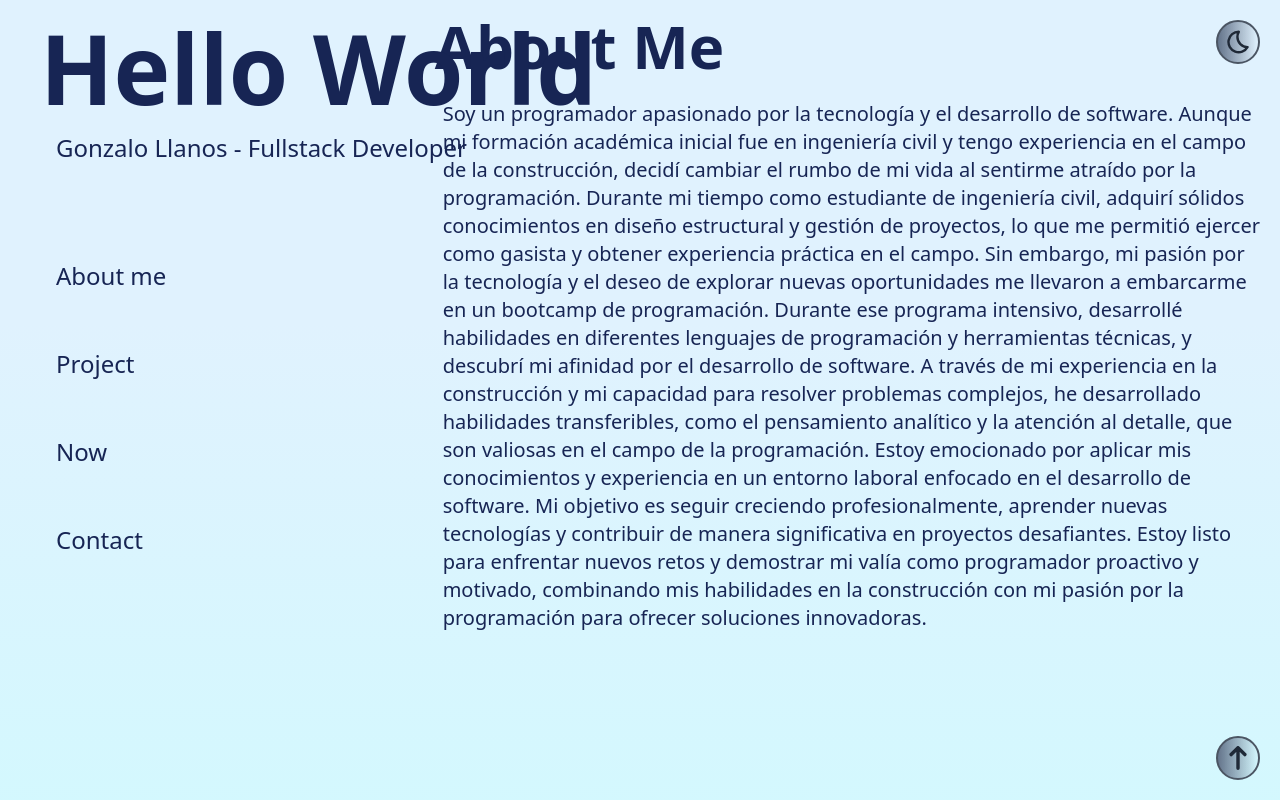
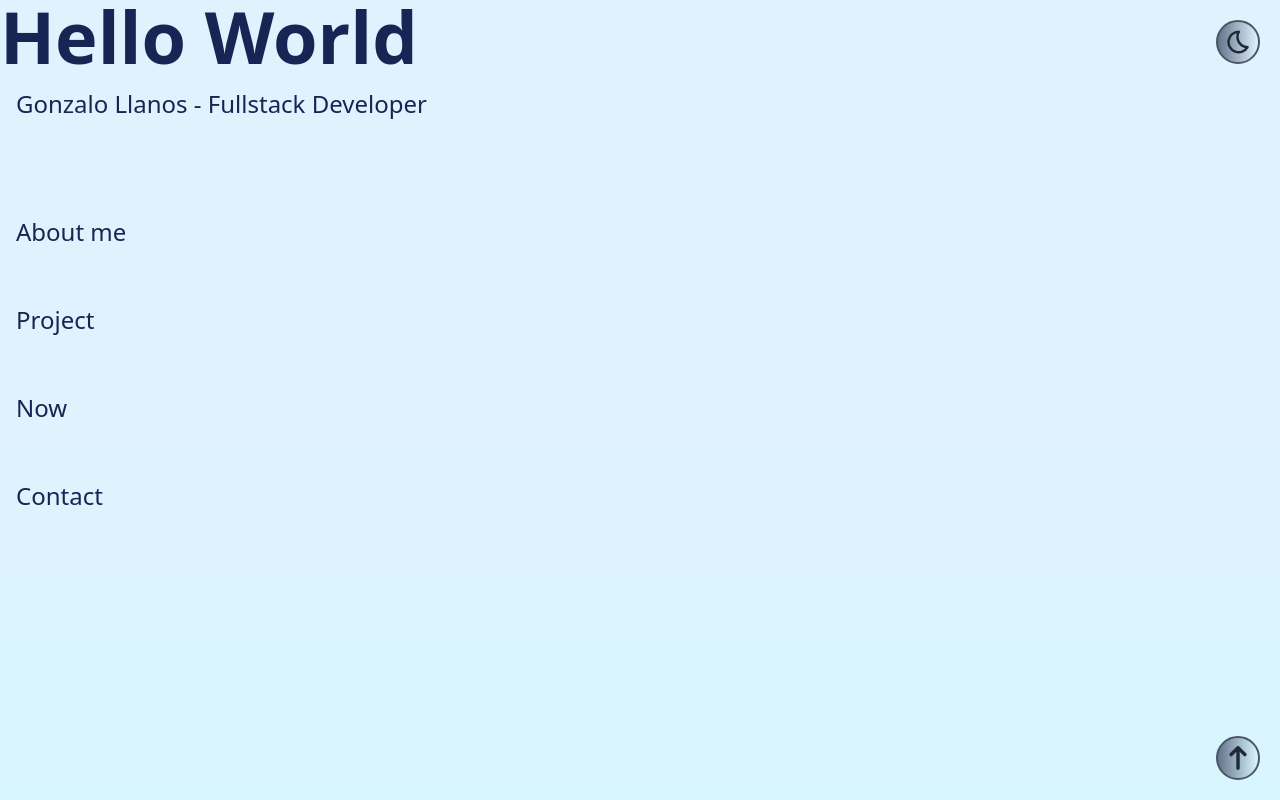
Before and after one commit to gonlla8777/Nuevo-Porfolio-2023-2024, a React (Vite) app: page / in a window 1280 px wide. Shown: the top 800 px of the page. Built offline with nearby package versions, Linux system fonts and the light colour scheme; what tailwindcss-animated would draw is missing.

Commit message:
terminando de hacerlo responsive

```diff
--- a/src/page/Home.jsx
+++ b/src/page/Home.jsx
@@ -20,9 +20,9 @@ const Home = () => {
   };
   return (
     <>
-      <div className="relative container mx-auto xl:grid xl:grid-cols-3  xl:grid-flow-dense">
-        <div className="xl:fixed xl:top-5 xl:left-10 row-span-2 h-screen">
-          <h1 className="font-bold font-sans   text-8xl animate-fade-up">
+      <div className="relative container mx-auto 2xl:grid 2xl:grid-cols-3  2xl:grid-flow-dense">
+        <div className="2xl:fixed 2xl:top-5 2xl:left-10 2xl:row-span-2 2xl:col-span-1 h-screen">
+          <h1 className="font-bold font-sans  text-7xl animate-fade-up">
             Hello World
           </h1>
           <div>
@@ -58,7 +58,7 @@ const Home = () => {
           </div>
         </div>
         <div></div>
-        <div className=" xl:col-span-2">
+        <div className=" 2xl:col-span-2">
           <div className="min-h-screen">
             {" "}
             <AboutMe />
@@ -86,7 +86,6 @@ const Home = () => {
           <UpIcon />
         </button>
       </div>
-      <div className="bg-red-500 h-11 w-11 rounded-full relative flex items-center justify-center"></div>
     </>
   );
 };
```
